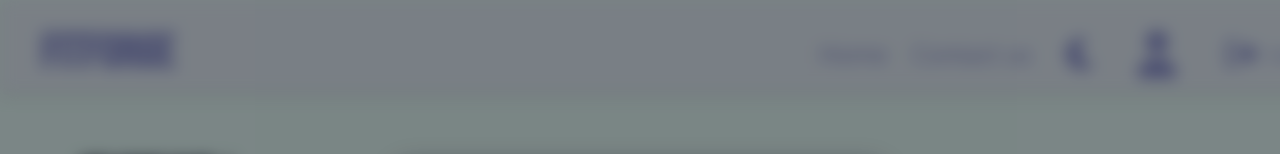
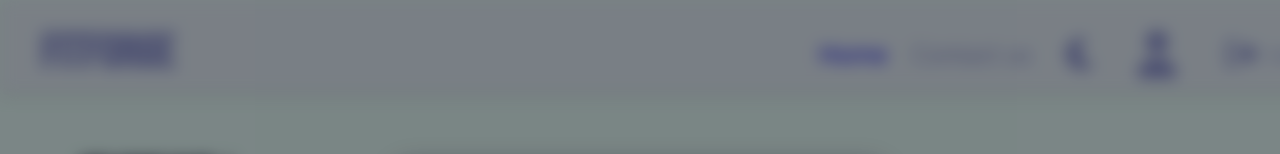
Before and after one commit to Vjashwanth4545/FitForgeV2, a React (Vite) app in the folder client/: page / in a window 1280 px wide. Shown: the top 154 px of the page. Built offline with nearby package versions, Linux system fonts and the light colour scheme.

Commit message:
Add vercel.json for React Router10

```diff
--- a/client/src/components/navbar.jsx
+++ b/client/src/components/navbar.jsx
@@ -23,6 +23,7 @@
   style={{
     fontFamily: "'Segoe UI', Roboto, Helvetica, Arial, sans-serif"
   }}
+    href='/'
 >
   Home
 </a><a
```
